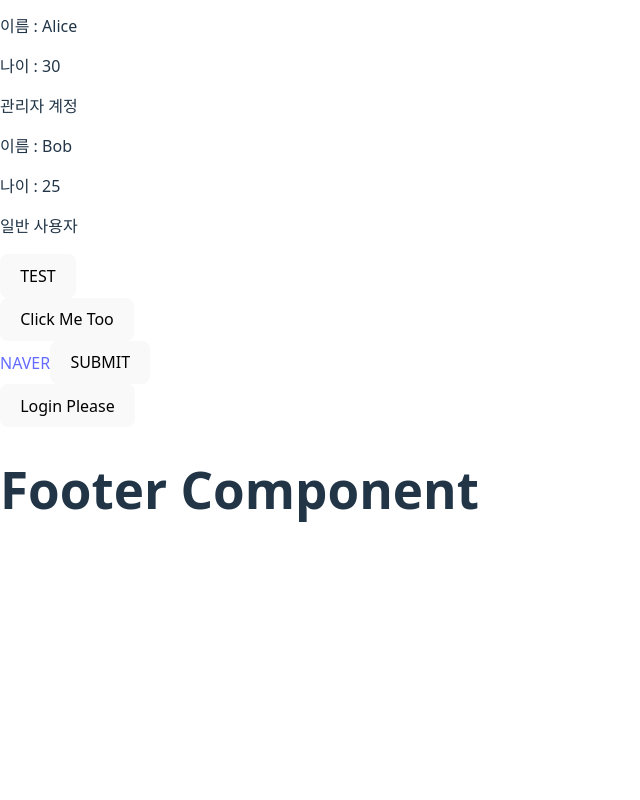
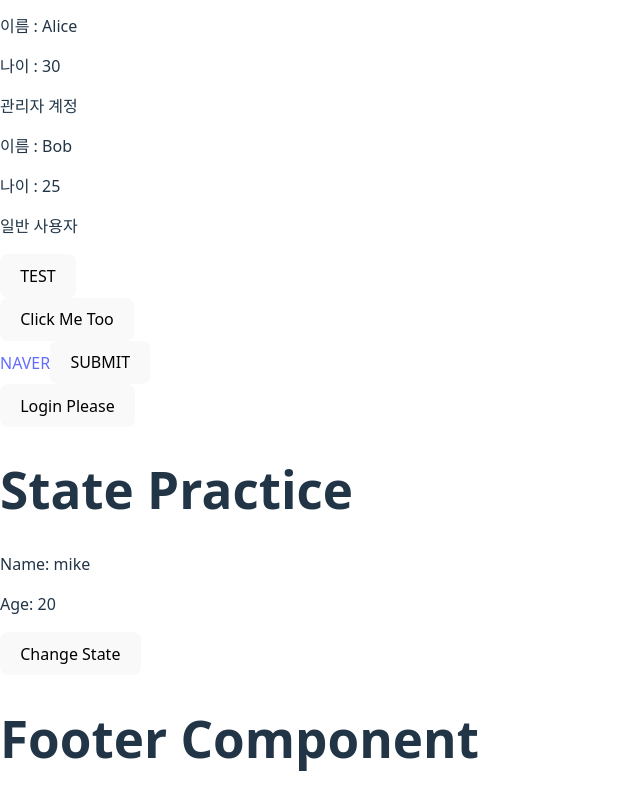
Before and after one commit to nana1243/react-typescript, a React (Vite) app: page / in a window 1280 px wide. Shown: the part 1154-1954 px from the top of the page, without its empty margins (0-640 px from the left). Before the commit the page ends 1706 px from the top, so only its background shows below. Built offline with nearby package versions, Linux system fonts and the light colour scheme.

Commit message:
fea)[6/24] 상태관리가 필요한 이유

```diff
--- a/src/components/Main.tsx
+++ b/src/components/Main.tsx
@@ -9,6 +9,7 @@ import UserProfile from "./Users/UserProfile";
 import Table from "./Table/Table";
 import FormV2 from "./UI/FormV2";
 import ButtonV3 from "./UI/ButtonV3";
+import StatePractice from "./StatePractice";
 
 function Main(props) {
     const referenceArray = [1,2,3,4];
@@ -65,8 +66,10 @@ function Main(props) {
             <UIButton onClick={handleClick}>Click Me</UIButton>
             <UIButtonV2 handleClick={handleClickV2}> Click Me Too </UIButtonV2>
             <FormV2/>
+            <ButtonV3 message='this is button for Login!'>Login Please</ButtonV3>
+            {/* section5. STATE */}
+            <StatePractice/>
 
-            <ButtonV3 message='this is button for Login!'>Login Please</ButtonV3>
         </>
     );
 }
--- /dev/null
+++ b/src/components/StatePractice.tsx
@@ -0,0 +1,25 @@
+import React from 'react';
+
+function StatePractice(props) {
+    let name = 'mike';
+    let age = 20;
+
+    const handleClick = () => {
+        name = 'jane';
+        age = 25;
+        console.log(`Name: ${name}, Age: ${age}`);
+    };
+
+    return (
+        <>
+            <div>
+                <h1>State Practice</h1>
+                <p>Name: {name}</p>
+                <p>Age: {age}</p>
+                <button onClick={handleClick}>Change State</button>
+            </div>
+        </>
+    );
+}
+
+export default StatePractice;
```
